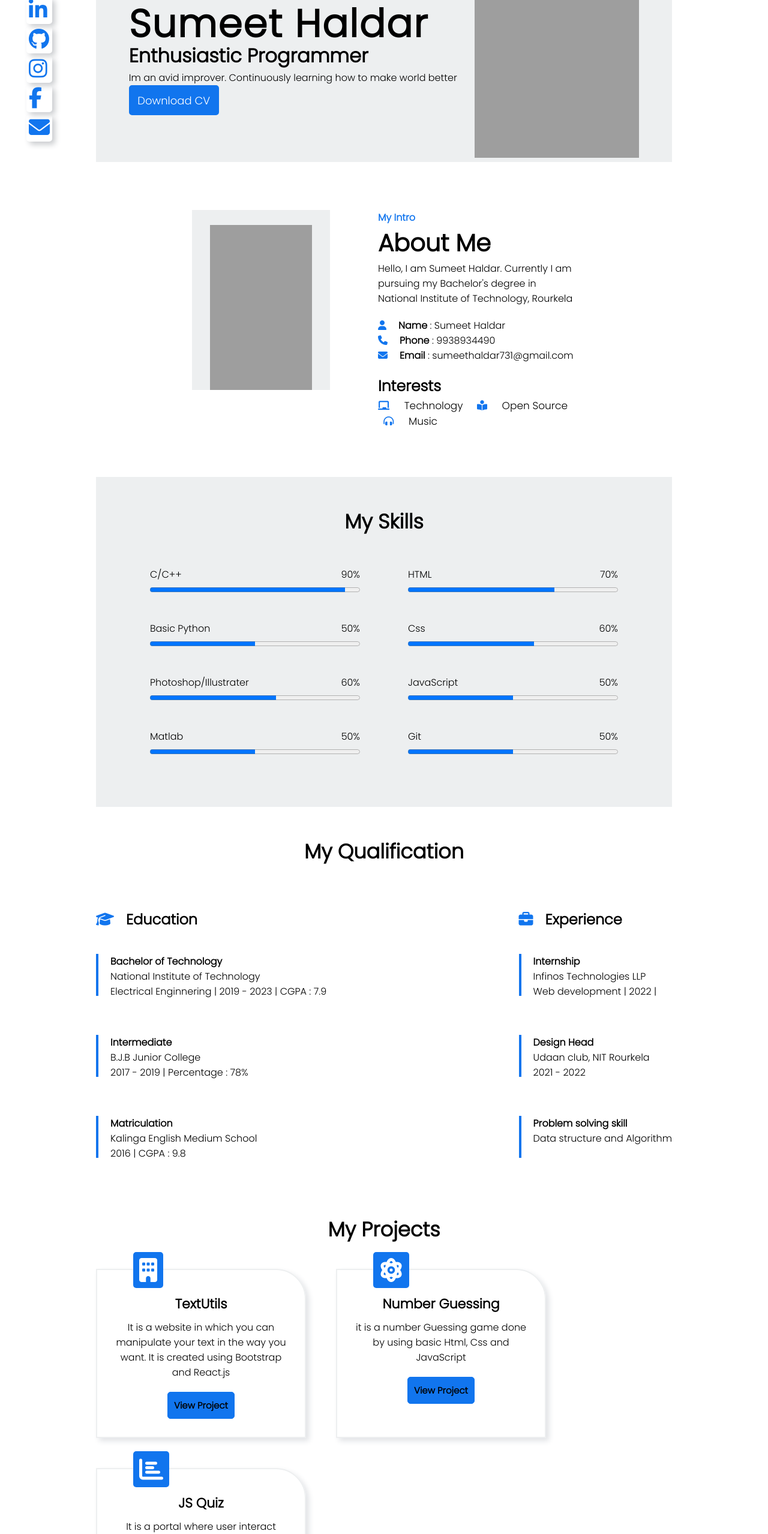
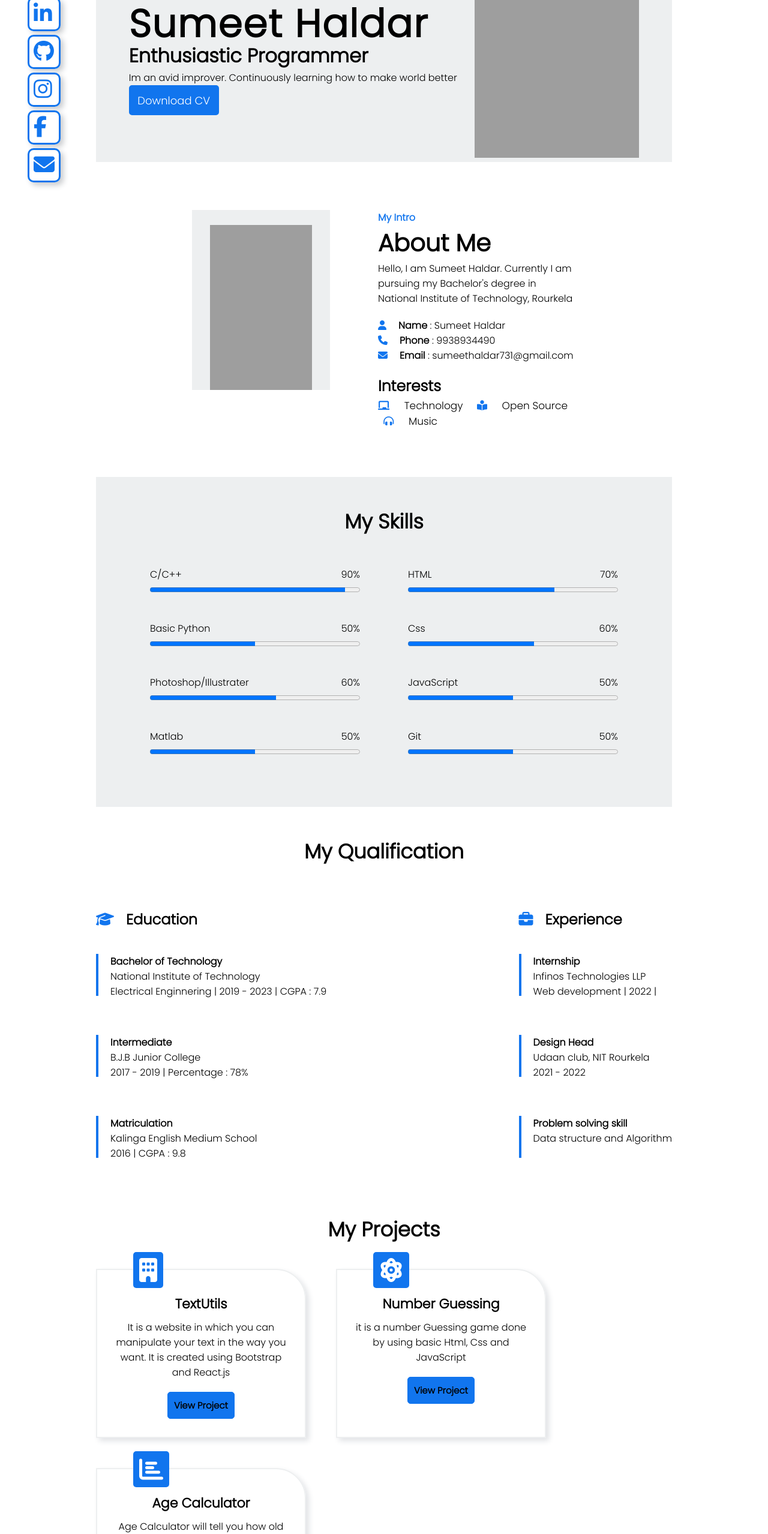
Before and after one commit to thanoschild/portfolio, a plain HTML site: page index.html in a window 1280 px wide. Shown: the part 240-2797 px from the top of the page at 60% size. Drawn offline with nearby package versions, Linux system fonts and the light colour scheme; grey boxes are pictures that could not be loaded.

Commit message:
change in index file

```diff
--- a/index.html
+++ b/index.html
@@ -16,6 +16,7 @@
 </head>
 
 <body>
+
   <!-- navigation bar *********************************************************************** -->
   <nav class="navbar">
     <ul>
@@ -245,10 +246,9 @@
 
       <div class="box" id="box3">
         <i class="fa-solid fa-chart-bar"></i>
-        <h4>JS Quiz</h4>
+        <h4>Age Calculator</h4>
         <p>
-          It is a portal where user interact with various
-          types of MCQs, questions and quizes. Created by using Html, Css and Javascript.
+          Age Calculator will tell you how old you are. It is done by using Html, Css and JavaScript.
         </p>
         <a href="https://github.com/godspell/JSQuiz" target="_blank"><button>View Project</button></a>
       </div>
@@ -264,7 +264,5 @@
     <div><i class="fa-brands fa-facebook-f"></i></div>
     <div><i class="fa-solid fa-envelope"></i></div>
   </section>
-
 </body>
-
 </html>
--- a/style.css
+++ b/style.css
@@ -14,6 +14,25 @@
     --colorGray : #edeff0;
     --colorSkyBlue : rgb(17, 117, 238);
 }
+
+
+/* logo */
+/* .logo{
+
+  position: fixed;
+  bottom: 320px;
+  left: -200px;
+}*/
+/*
+.logo div{
+    width: 2px;
+    margin: 0px;
+    padding: 0px;
+}
+
+.logo img{
+    object-fit: cover;
+} */
 
 /* Navigation bar */
 .navbar{
@@ -295,15 +314,16 @@ section{
 .contact{
   position: -webkit-sticky; /* Safari */
   position: fixed;
-  bottom: 320px;
+  bottom: 250px;
   left: -120px;
   /* margin: 1px; */
 }
 .contact div{
-    margin: 4px;
-    padding: 4px;
+    margin: 6px;
+    padding: 7px;
     box-shadow:  5px 5px 10px #cacccf, 5px 5px 10px #ffffff;
-    border-radius: 5px;
+    border-radius: 10px;
+    border: 3px solid var(--colorSkyBlue);
 }
 .contact i{
     font-size: 35px;
@@ -313,7 +333,12 @@ section{
 
 .contact div:first-child > a i:hover {
   color: #0077b5;
+  border: #0077b5;
 }
+/* .contact div:first-child :hover {
+  color: #0077b5;
+  border: #0077b5;
+} */
 .contact div:nth-child(2) > a i:hover {
   color: #171515;
 }
```
Also changed, not shown: ppp.png (added).
